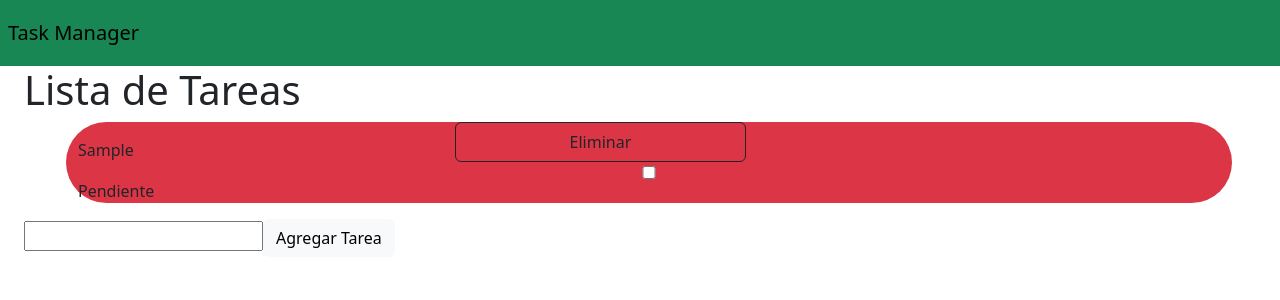
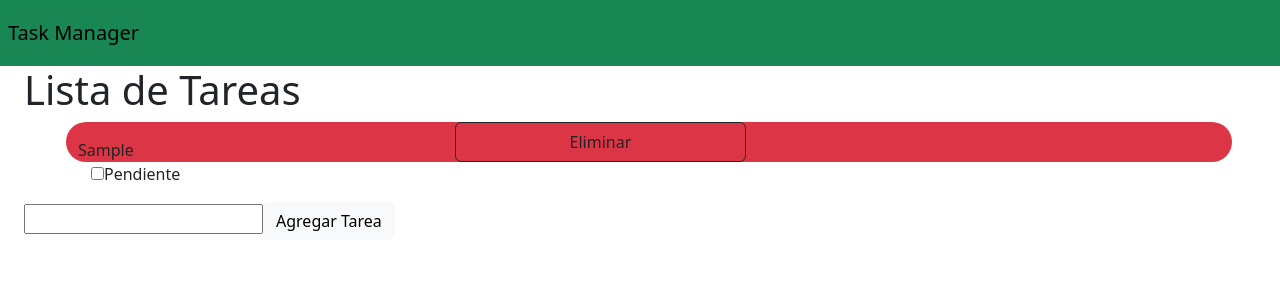
Before and after one commit to JackyrDC/ToDo_List, a Vue app: page / in a window 1280 px wide. Both pictures are taken after typing "Sample" into the empty fields and a click on the button "Agregar Tarea". Shown: the top 300 px of the page. Built offline with nearby package versions, Linux system fonts and the light colour scheme.

Commit message:
Update Items.vue

```diff
--- a/src/components/Items.vue
+++ b/src/components/Items.vue
@@ -5,12 +5,11 @@
             <span class="col-3 col-sm-4 ml-3 mr-3 mt-3">{{ task.text }}</span>
             <button @click="removeTask" class="btn btn-outline-dark col-3 col-sm-3">Eliminar</button>
           </div>
-          <div class="row">
+      </section>
+          <div class="container">
             <input type="checkbox" class="ml-3 mt-1" v-model="task.completed" />
             <span>{{ task.completed ? 'Realizada' : 'Pendiente' }}</span>
           </div>
-      </section>
-
     </li>
   </template>
 
```
